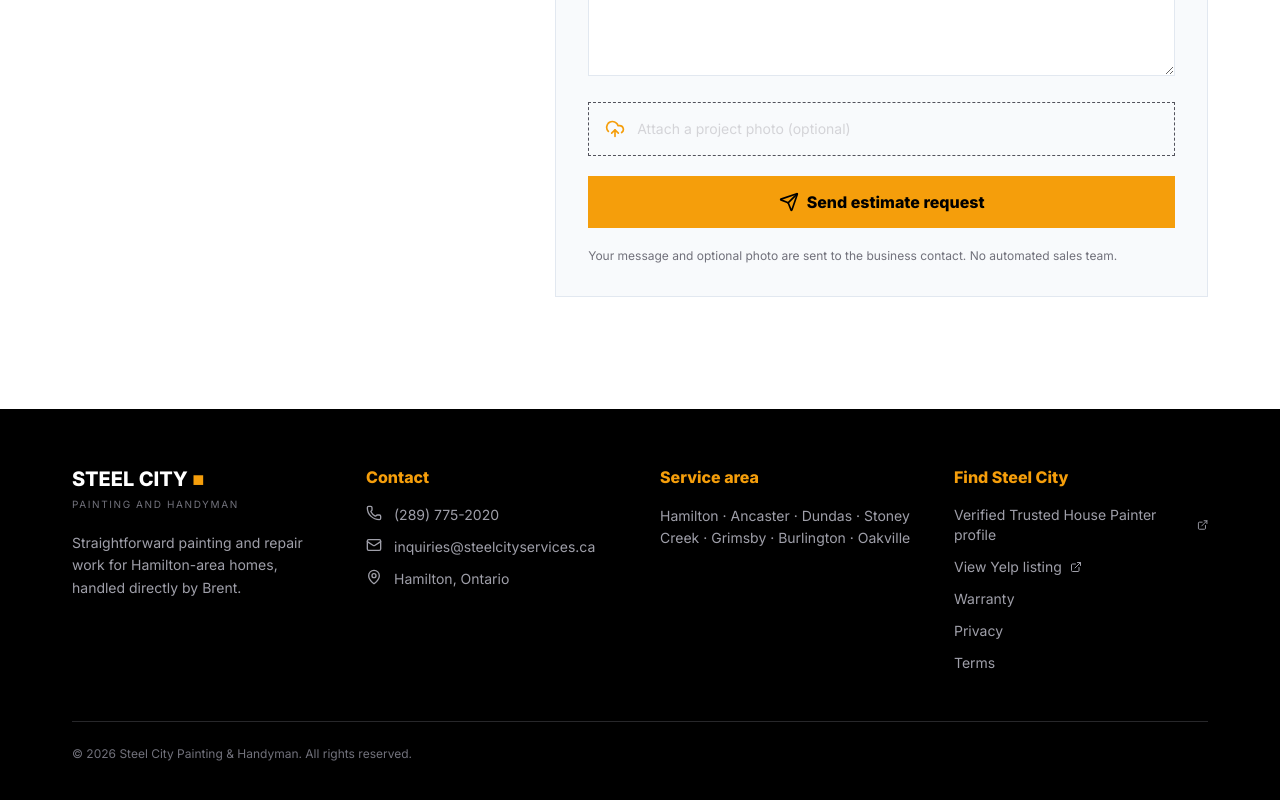
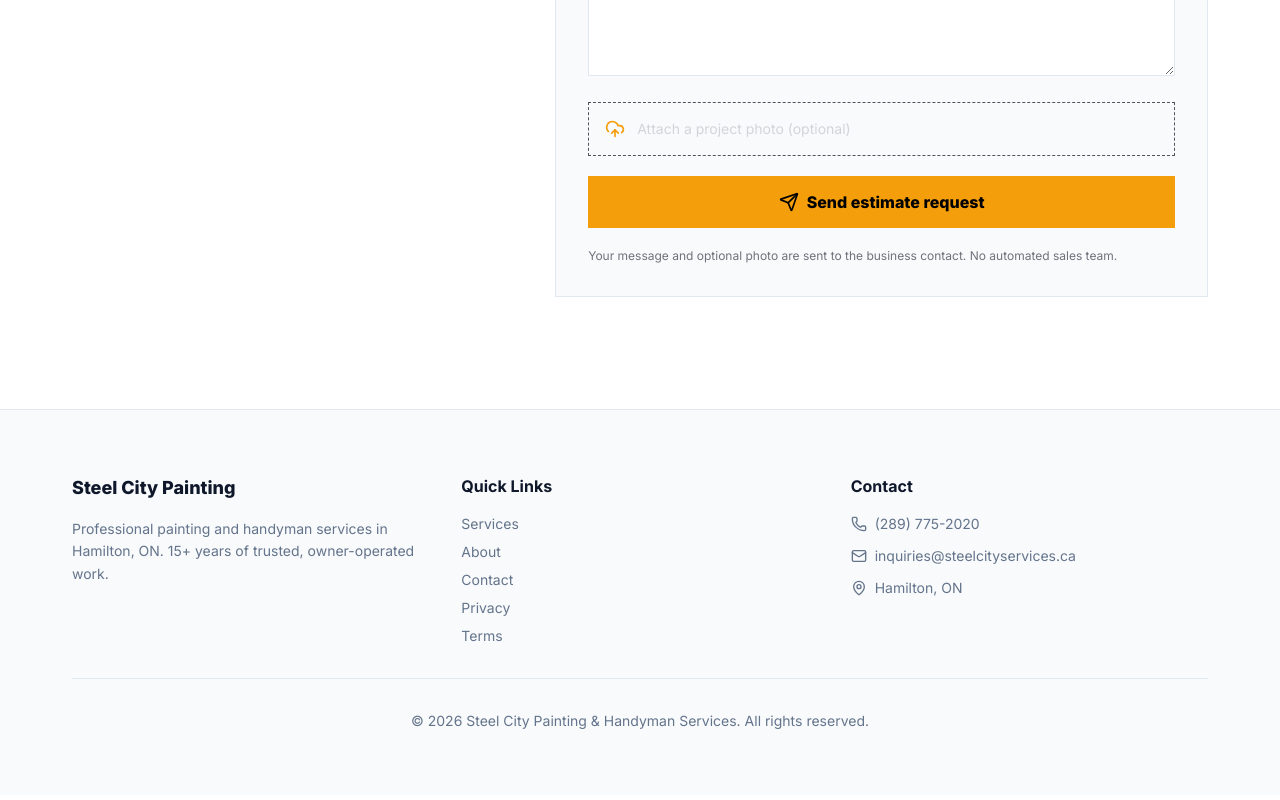
Before and after one commit to EnigmaCECELumina/steel-city-painting, a Next.js app: page / in a window 1280 px wide. Shown: the part 4958-5758 px from the top of the page. Built offline with nearby package versions, Linux system fonts and the light colour scheme.

Commit message:
Refactor: Create clean footer with contact info and quick links

```diff
--- a/components/Footer.tsx
+++ b/components/Footer.tsx
@@ -1,52 +1,52 @@
 'use client';
 
 import Link from 'next/link';
-import { ExternalLink, Mail, MapPin, Phone } from 'lucide-react';
-
-const profile = 'https://app.trustedhousepainter.com/viewPainterProfile/SteelCityPaintingAndHandyman';
-const yelp = 'https://www.yelp.ca/biz/steel-city-hamilton-4';
+import { Phone, Mail, MapPin } from 'lucide-react';
 
 export function Footer() {
-  const areas = ['Hamilton', 'Ancaster', 'Dundas', 'Stoney Creek', 'Grimsby', 'Burlington', 'Oakville'];
-
   return (
-    <footer className="bg-black text-white">
-      <div className="container mx-auto px-4 sm:px-6 lg:px-8 py-14">
-        <div className="grid md:grid-cols-2 lg:grid-cols-4 gap-10">
+    <footer className="bg-card border-t border-border">
+      <div className="container mx-auto px-4 sm:px-6 lg:px-8 py-12 sm:py-16">
+        <div className="grid md:grid-cols-3 gap-8 mb-8">
           <div>
-            <div className="font-extrabold text-xl">STEEL CITY <span className="text-accent">■</span></div>
-            <div className="text-[10px] tracking-[0.16em] text-zinc-500 mt-1">PAINTING AND HANDYMAN</div>
-            <p className="text-sm text-zinc-400 leading-relaxed mt-5">Straightforward painting and repair work for Hamilton-area homes, handled directly by Brent.</p>
+            <h3 className="text-lg font-extrabold mb-4">Steel City Painting</h3>
+            <p className="text-muted-foreground text-sm leading-relaxed">
+              Professional painting and handyman services in Hamilton, ON. 15+ years of trusted, owner-operated work.
+            </p>
           </div>
 
           <div>
-            <h3 className="font-extrabold text-accent mb-4">Contact</h3>
-            <div className="space-y-3 text-sm text-zinc-400">
-              <a href="tel:2897752020" className="flex gap-3 hover:text-accent"><Phone className="w-4 h-4" />(289) 775-2020</a>
-              <a href="mailto:inquiries@steelcityservices.ca" className="flex gap-3 hover:text-accent"><Mail className="w-4 h-4" />inquiries@steelcityservices.ca</a>
-              <div className="flex gap-3"><MapPin className="w-4 h-4" />Hamilton, Ontario</div>
-            </div>
+            <h4 className="font-bold mb-4">Quick Links</h4>
+            <nav className="space-y-2">
+              <Link href="/#services" className="text-sm text-muted-foreground hover:text-accent transition-colors block">Services</Link>
+              <Link href="/#about" className="text-sm text-muted-foreground hover:text-accent transition-colors block">About</Link>
+              <Link href="/#contact" className="text-sm text-muted-foreground hover:text-accent transition-colors block">Contact</Link>
+              <Link href="/privacy" className="text-sm text-muted-foreground hover:text-accent transition-colors block">Privacy</Link>
+              <Link href="/terms" className="text-sm text-muted-foreground hover:text-accent transition-colors block">Terms</Link>
+            </nav>
           </div>
 
           <div>
-            <h3 className="font-extrabold text-accent mb-4">Service area</h3>
-            <p className="text-sm text-zinc-400 leading-relaxed">{areas.join(' · ')}</p>
-          </div>
-
-          <div>
-            <h3 className="font-extrabold text-accent mb-4">Find Steel City</h3>
-            <div className="flex flex-col gap-3 text-sm text-zinc-400">
-              <a href={profile} target="_blank" rel="noreferrer" className="flex items-center gap-2 hover:text-accent">Verified Trusted House Painter profile <ExternalLink className="w-3 h-3" /></a>
-              <a href={yelp} target="_blank" rel="noreferrer" className="flex items-center gap-2 hover:text-accent">View Yelp listing <ExternalLink className="w-3 h-3" /></a>
-              <Link href="/warranty" className="hover:text-accent">Warranty</Link>
-              <Link href="/privacy" className="hover:text-accent">Privacy</Link>
-              <Link href="/terms" className="hover:text-accent">Terms</Link>
+            <h4 className="font-bold mb-4">Contact</h4>
+            <div className="space-y-3 text-sm text-muted-foreground">
+              <a href="tel:2897752020" className="flex items-center gap-2 hover:text-accent transition-colors">
+                <Phone className="w-4 h-4" />
+                (289) 775-2020
+              </a>
+              <a href="mailto:inquiries@steelcityservices.ca" className="flex items-center gap-2 hover:text-accent transition-colors">
+                <Mail className="w-4 h-4" />
+                inquiries@steelcityservices.ca
+              </a>
+              <div className="flex items-start gap-2">
+                <MapPin className="w-4 h-4 mt-0.5 flex-shrink-0" />
+                <span>Hamilton, ON</span>
+              </div>
             </div>
           </div>
         </div>
 
-        <div className="mt-12 pt-6 border-t border-zinc-800 text-xs text-zinc-500 flex flex-col gap-3">
-          <span>© {new Date().getFullYear()} Steel City Painting & Handyman. All rights reserved.</span>
+        <div className="border-t border-border pt-8 text-center text-sm text-muted-foreground">
+          <p>&copy; {new Date().getFullYear()} Steel City Painting & Handyman Services. All rights reserved.</p>
         </div>
       </div>
     </footer>
```
